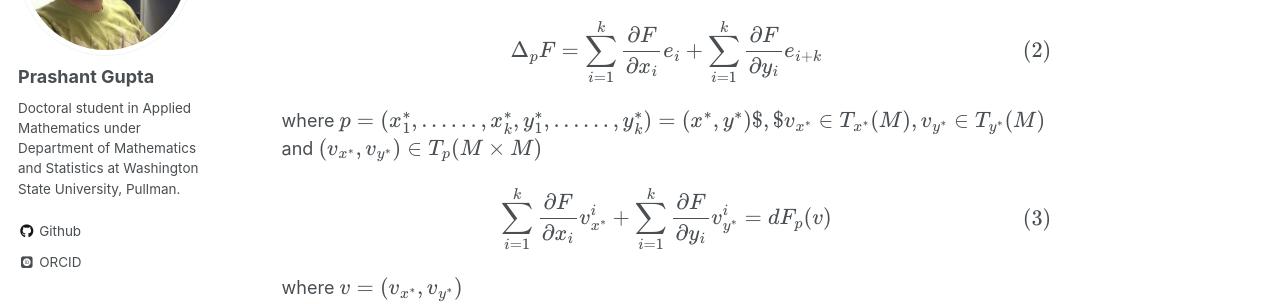
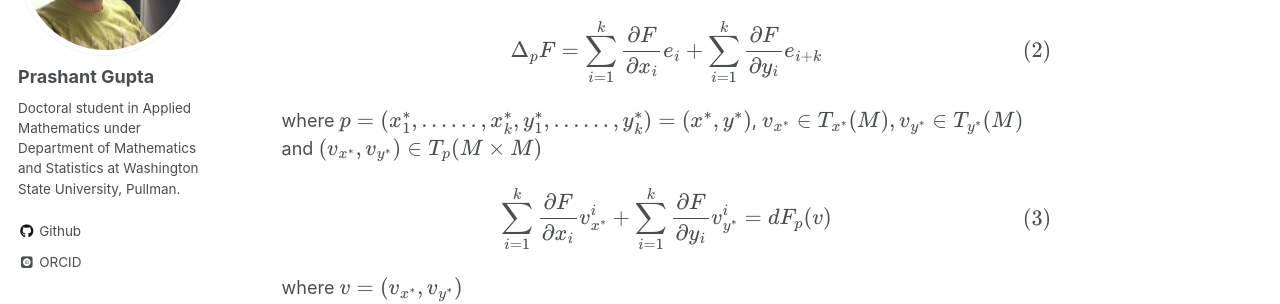
Before and after one commit to pragup/pragup.github.io, a Jekyll site: the page built from _posts/2020-03-08-Topological-Robot-Motion-Planning.md, in a window 1280 px wide and 900 px high, scrolled down 8103 px. Shown: the part 155-459 px from the top of the window. Built offline with Jekyll 4.4.1, drawn with Linux system fonts in a browser that asks for light colours; some web fonts are replaced; formulas are drawn with MathJax 3.

Commit message:
editing some symbols !!!

```diff
--- a/_posts/2020-03-08-Topological-Robot-Motion-Planning.md
+++ b/_posts/2020-03-08-Topological-Robot-Motion-Planning.md
@@ -207,7 +207,7 @@ Gradient vector Field ($\Delta_p F$) of $F$ at point $p$ is
 
 $$\Delta_p F = \sum_{i =1}^{k} \frac{\partial F}{\partial x_i} e_i + \sum_{i =1}^{k} \frac{\partial F}{\partial y_i} e_{i + k}$$
 
-where $$p=(x^*_1, ...... , x^*_k, y^*_1, ......, y^*_k)= (x^*, y^*)$, $v_{x^*} \in T_{x^*}(M), v_{y^*} \in T_{y^*}(M)$$ and $$(v_{x^*}, v_{y^*}) \in T_p(M \times M)$$
+where $$p=(x^*_1, ...... , x^*_k, y^*_1, ......, y^*_k)= (x^*, y^*)$$, $$v_{x^*} \in T_{x^*}(M), v_{y^*} \in T_{y^*}(M)$$ and $$(v_{x^*}, v_{y^*}) \in T_p(M \times M)$$
 
 $$\sum_{i =1}^{k} \frac{\partial F}{\partial x_i} {v}^i_{x^*} + \sum_{i =1}^{k} \frac{\partial F}{\partial y_i} {v}^i_{y^*} = dF_p(v)$$
 
```
